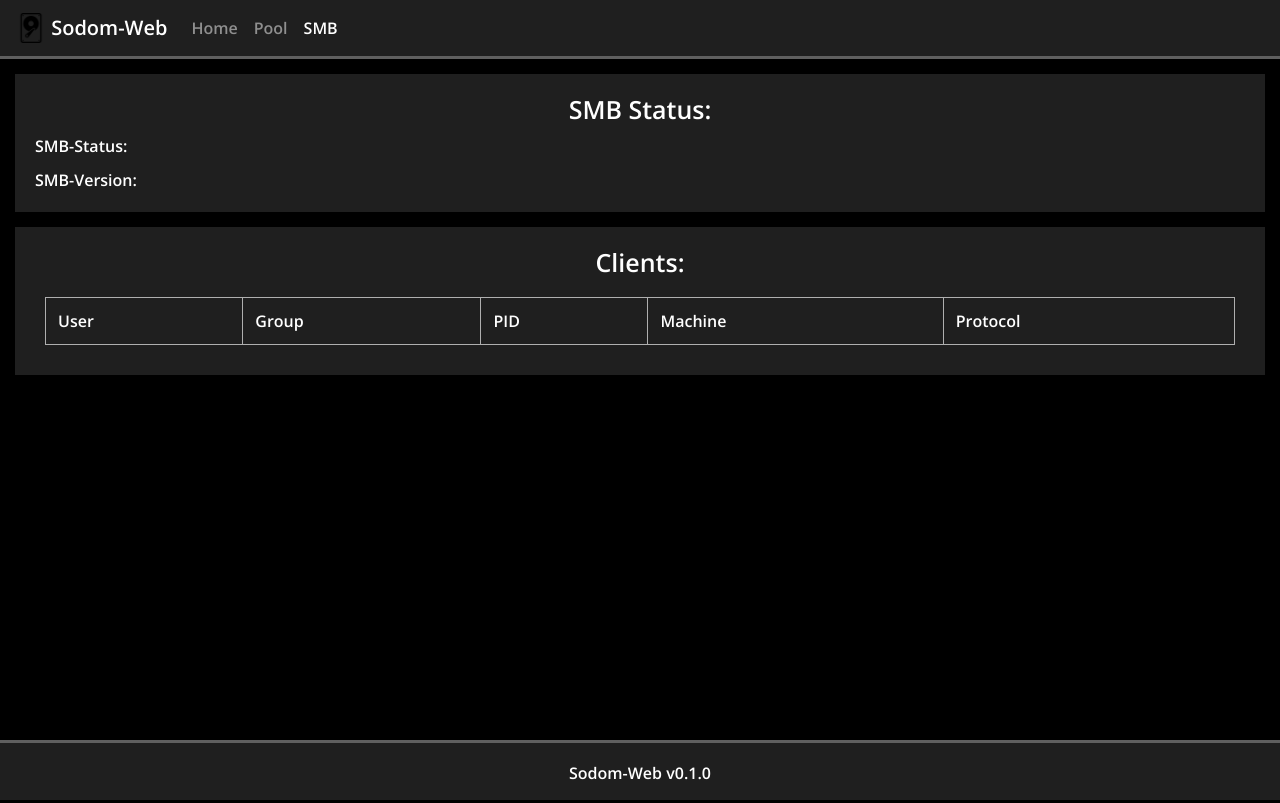
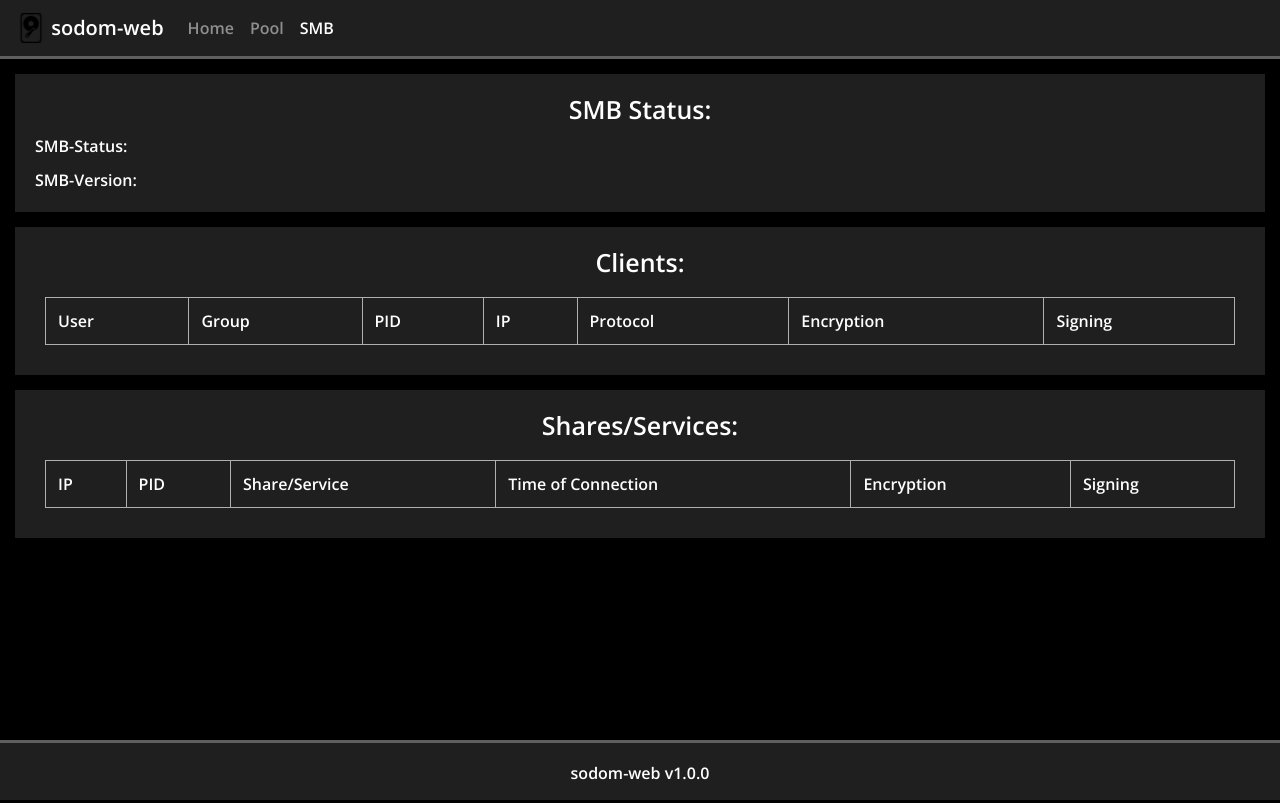
Before and after one commit to K1llf0rce/sodom-web, a PHP site: page /smb.php in a window 1280 px wide. Run offline with PHP 8.4, Linux system fonts and the light colour scheme; lists and menus that the app fills with data are empty; some libraries are stand-ins or nearby versions.

Commit message:
cleanup my own mess + add new stuff

```diff
--- a/css/styles.css
+++ b/css/styles.css
@@ -26,6 +26,7 @@ p,a,h1,h2,h3 {
     width: 100%;
     margin: 0 auto;
     flex: 1;
+    max-width: 90em;
 }
 
 .navbar-custom {
@@ -44,10 +45,6 @@ p,a,h1,h2,h3 {
 
 .mainContainer p,h1,h2,h3 {
     color: white;
-    padding: 5px;
-}
-
-#statsDisplay p,h1,h2,h3 {
     padding: 5px;
 }
 
@@ -73,28 +70,6 @@ p,a,h1,h2,h3 {
     color: white;
 }
 
-#driveTable {
-    background-color: #1f1f1f;
-    border-color: #1f1f1f;
-    color: white;
-    margin: 0;
-    padding: 0;
-}
-
-#driveTable td,tr,th,thead,tbody {
-    border-color: #afafaf !important;
-    border-width: 1px !important;
-}
-
-#poolstatDisplay p,h1,h2,h3 {
-    padding: 5px;
-}
-
-#floater {
-    float: right;
-    font-style: italic;
-}
-
 .tableContainer {
     margin: 0;
     padding: 15px;
@@ -112,8 +87,28 @@ p,a,h1,h2,h3 {
     font-size: 25px;
 }
 
-@media only screen and (min-width: 100em) {
-    #contentWrapper {
-        width: 80em;
-    }
+#statsDisplay p,h1,h2,h3 {
+    padding: 5px;
 }
+
+#driveTable, #smbClientTable, #smbSharesTable {
+    background-color: #1f1f1f;
+    border-color: #1f1f1f;
+    color: white;
+    margin: 0;
+    padding: 0;
+}
+
+#driveTable td,tr,th,thead,tbody, #smbClientTable td,tr,th,thead,tbody, #smbSharesTable td,tr,th,thead,tbody {
+    border-color: #afafaf !important;
+    border-width: 1px !important;
+}
+
+#poolstatDisplay p,h1,h2,h3 {
+    padding: 5px;
+}
+
+#floater {
+    float: right;
+    font-style: italic;
+}
--- a/data.php
+++ b/data.php
@@ -1,7 +1,4 @@
 <?php
-    #cache newest data
-    shell_exec("cat '' > /tmp/webzfs.txt");
-    shell_exec("/sbin/zpool status >> /tmp/webzfs.txt");
     include_once "includes/header.php";
     include_once "includes/zfsData.php";
 ?>
--- a/includes/footer.php
+++ b/includes/footer.php
@@ -1,3 +1,3 @@
 <footer class="footer-custom">
-    <p>Sodom-Web v0.1.0</p>
+    <p>sodom-web v1.0.0</p>
 </footer>
--- a/includes/header.php
+++ b/includes/header.php
@@ -12,13 +12,13 @@
         <link rel="shortcut icon" href="img/harddrive.png" type="image/x-icon">
         <link rel="icon" href="img/harddrive.png" sizes="32x32" type="image/png">
         <link rel="icon" href="img/harddrive.png" sizes="16x16" type="image/png">
-        <title>Sodom-Web</title>
+        <title>sodom-web</title>
     </head>
     <body>
         <nav class="navbar navbar-custom navbar-expand-lg navbar-dark">
             <a class="navbar-brand" href="/index.html">
                 <img src="img/harddrive.png" width="30" height="30" class="d-inline-block align-top" alt="">
-                Sodom-Web
+                sodom-web
             </a>
             <button class="navbar-toggler" type="button" data-toggle="collapse" data-target="#navbarNav" aria-controls="navbarNav" aria-expanded="false" aria-label="Toggle navigation">
                 <span class="navbar-toggler-icon"></span>
--- a/includes/smbData.php
+++ b/includes/smbData.php
@@ -1,8 +1,16 @@
 <?php
+    #cache newest data
+    shell_exec("echo '' > /tmp/websmb.txt");
+    shell_exec("date +%H:%M:%S >> /tmp/websmb.txt");
+    shell_exec("sudo smbstatus | tr -s ' ' >> /tmp/websmb.txt");
     $smbVar = shell_exec("systemctl is-active smbd");
-    $smbVersion = shell_exec("cat /tmp/websmb.txt | tr -s ' ' | grep 'version' | cut -d ' ' -f 3");
-    $clientStart = shell_exec("cat /tmp/websmb.txt | tr -s ' ' | grep -m 1 -n '\-\-\-\-' | cut -c 1");
-    $clientEnd = shell_exec("cat /tmp/websmb.txt | tr -s ' ' | grep -m 2 -n '\-\-\-\-' | cut -c 1 | head -n 2 | tail -n 1");
+    $smbVersion = shell_exec("cat /tmp/websmb.txt | grep 'version' | cut -d ' ' -f 3");
+    $clientStart = shell_exec("cat /tmp/websmb.txt | grep -m 1 -n '\-\-\-\-' | cut -d ':' -f 1");
+    $clientEnd = shell_exec("cat /tmp/websmb.txt | grep -m 2 -n '\-\-\-\-' | cut -d ':' -f 1 | head -n 2 | tail -n 1");
+    $shareStart = $clientEnd;
+    $shareStart = intval($shareStart)+1;
     $clientEnd = intval($clientEnd)-2;
     $clientStart = intval($clientStart)+1;
+    $shareEnd = shell_exec("cat /tmp/websmb.txt | grep -n 'No locked files' | cut -d ':' -f 1");
+    $shareEnd = intval($shareEnd)-1;
 ?>
--- a/includes/zfsData.php
+++ b/includes/zfsData.php
@@ -1,4 +1,8 @@
 <?php
+    #cache newest data
+    shell_exec("echo '' > /tmp/webzfs.txt");
+    shell_exec("date +%H:%M:%S >> /tmp/websmb.txt");
+    shell_exec("/sbin/zpool status >> /tmp/webzfs.txt");
     $poolVar = shell_exec("cat /tmp/webzfs.txt | grep 'state' | cut -d ' ' -f 3 | tr '[A-Z]' '[a-z]' ");
     $poolName = shell_exec("cat /tmp/webzfs.txt | grep 'pool' | cut -d ':' -f 2 | tr -d '\r\n ' ");
     $fullSpace = shell_exec("df -H /'$poolName'/ | tail -n 1 | tr -s ' ' | cut -d ' ' -f 2 | tr -d 'G,T,M' ");
--- a/smb.php
+++ b/smb.php
@@ -1,7 +1,4 @@
 <?php
-    #cache newest data
-    shell_exec("cat '' > /tmp/websmb.txt");
-    shell_exec("sudo sudo smbstatus >> /tmp/websmb.txt");
     include_once "includes/header.php";
     include_once "includes/smbData.php";
 ?>
@@ -30,25 +27,59 @@
             <div class="mainContainer">
                 <h1 class="containerHeading">Clients:</h1>
                 <div class="tableContainer">
-                    <table id="driveTable" class="table table-bordered table-dark table-responsive-sm">
+                    <table id="smbClientTable" class="table table-bordered table-dark table-responsive-sm">
                         <thead>
                             <tr>
                             <th scope="col">User</th>
                             <th scope="col">Group</th>
                             <th scope="col">PID</th>
-                            <th scope="col">Machine</th>
+                            <th scope="col">IP</th>
                             <th scope="col">Protocol</th>
+                            <th scope="col">Encryption</th>
+                            <th scope="col">Signing</th>
                             </tr>
                         </thead>
                         <tbody>
                             <?php
                                 for ($x = $clientStart; $x < $clientEnd; $x++) {
-                                    $clientPID = shell_exec("cat /tmp/websmb.txt | tr -s ' ' | cat /tmp/websmb.txt | tr -s ' ' | head -n '$x' | tail -n 1 | cut -d ' ' -f 1");
-                                    $clientUser = shell_exec("cat /tmp/websmb.txt | tr -s ' ' | cat /tmp/websmb.txt | tr -s ' ' | head -n '$x' | tail -n 1 | cut -d ' ' -f 2");
-                                    $clientGroup = shell_exec("cat /tmp/websmb.txt | tr -s ' ' | cat /tmp/websmb.txt | tr -s ' ' | head -n '$x' | tail -n 1 | cut -d ' ' -f 3");
-                                    $clientMachine = shell_exec("cat /tmp/websmb.txt | tr -s ' ' | cat /tmp/websmb.txt | tr -s ' ' | head -n '$x' | tail -n 1 | cut -d ' ' -f 4");
-                                    $clientProtocol = shell_exec("cat /tmp/websmb.txt | tr -s ' ' | cat /tmp/websmb.txt | tr -s ' ' | head -n '$x' | tail -n 1 | cut -d ' ' -f 6");
-                                    echo '<tr><th>'.$clientUser.'</th><td>'.$clientGroup.'</td><td>'.$clientPID.'</td><td>'.$clientMachine.'</td><td>'.$clientProtocol.'</td></tr>';
+                                    $clientPID = shell_exec("cat /tmp/websmb.txt | head -n '$x' | tail -n 1 | cut -d ' ' -f 1");
+                                    $clientUser = shell_exec("cat /tmp/websmb.txt | head -n '$x' | tail -n 1 | cut -d ' ' -f 2");
+                                    $clientGroup = shell_exec("cat /tmp/websmb.txt | head -n '$x' | tail -n 1 | cut -d ' ' -f 3");
+                                    $clientMachine = shell_exec("cat /tmp/websmb.txt | head -n '$x' | tail -n 1 | cut -d ' ' -f 4");
+                                    $clientProtocol = shell_exec("cat /tmp/websmb.txt | head -n '$x' | tail -n 1 | cut -d ' ' -f 6");
+                                    $clientEncrypt = shell_exec("cat /tmp/websmb.txt | head -n '$x' | tail -n 1 | cut -d ' ' -f 7");
+                                    $clientSign = shell_exec("cat /tmp/websmb.txt | head -n '$x' | tail -n 1 | cut -d ' ' -f 8");
+                                    echo '<tr><th>'.$clientUser.'</th><td>'.$clientGroup.'</td><td>'.$clientPID.'</td><td>'.$clientMachine.'</td><td>'.$clientProtocol.'</td><td>'.$clientEncrypt.'</td><td>'.$clientSign.'</td></tr>';
+                                }
+                            ?>
+                        </tbody>
+                    </table>
+                </div>
+            </div>
+            <div class="mainContainer">
+                <h1 class="containerHeading">Shares/Services:</h1>
+                <div class="tableContainer">
+                    <table id="smbSharesTable" class="table table-bordered table-dark table-responsive-sm">
+                        <thead>
+                            <tr>
+                            <th scope="col">IP</th>
+                            <th scope="col">PID</th>
+                            <th scope="col">Share/Service</th>
+                            <th scope="col">Time of Connection</th>
+                            <th scope="col">Encryption</th>
+                            <th scope="col">Signing</th>
+                            </tr>
+                        </thead>
+                        <tbody>
+                            <?php
+                                for ($x = $shareStart; $x < $shareEnd; $x++) {
+                                    $shareMachine = shell_exec("cat /tmp/websmb.txt | head -n '$x' | tail -n 1 | cut -d ' ' -f 3");
+                                    $sharePID = shell_exec("cat /tmp/websmb.txt | head -n '$x' | tail -n 1 | cut -d ' ' -f 2");
+                                    $shareService = shell_exec("cat /tmp/websmb.txt | head -n '$x' | tail -n 1 | cut -d ' ' -f 1");
+                                    $shareTimeOfCon = shell_exec("cat /tmp/websmb.txt | head -n '$x' | tail -n 1 | cut -d ' ' -f 4-10");
+                                    $shareEncrypt = shell_exec("cat /tmp/websmb.txt | head -n '$x' | tail -n 1 | cut -d ' ' -f 11");
+                                    $shareSign = shell_exec("cat /tmp/websmb.txt | head -n '$x' | tail -n 1 | cut -d ' ' -f 12");
+                                    echo '<tr><th>'.$shareMachine.'</th><td>'.$sharePID.'</td><td>'.$shareService.'</td><td>'.$shareTimeOfCon.'</td><td>'.$shareEncrypt.'</td><td>'.$shareSign.'</td></tr>';
                                 }
                             ?>
                         </tbody>
```
